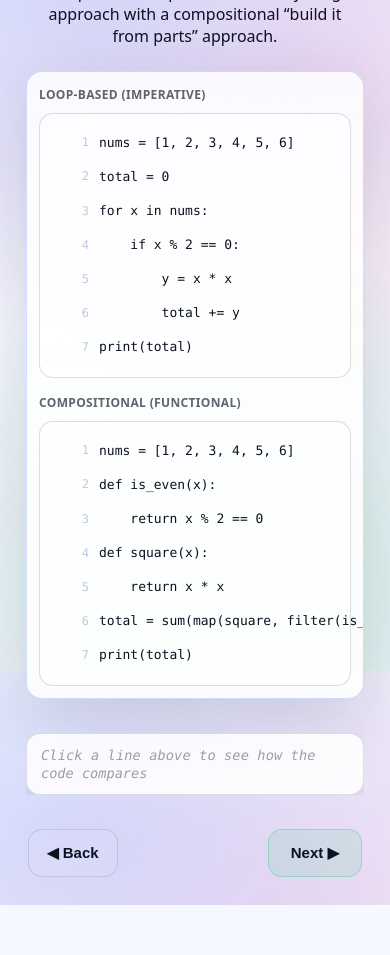
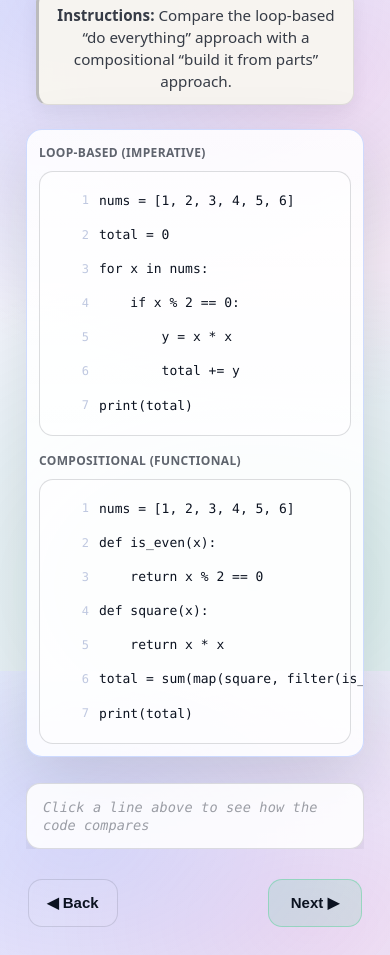
Before and after one commit to ashandoak/compositional, a plain HTML site: page page4.html in a window 390 px wide. Shown: the part 173-1128 px from the top of the page. Before the commit the page ends 1078 px from the top, so only its background shows below. Drawn offline with Linux system fonts and the light colour scheme.

Commit message:
insruction and positioning fixes

```diff
--- a/assets/style.css
+++ b/assets/style.css
@@ -955,14 +955,11 @@ body[data-page="4"] .page4-codecol{ min-width: 0; }
 
 
 /* =========================
-   PAGE 4: EXPLAINER — MATCH PAGE 2 EXACTLY
+   PAGE 4: EXPLAINER — MATCH PAGE 2 EXACTLY (NO OVERLAP)
    ========================= */
 
-body[data-page="4"] .page4-explain-wrap{
-  margin-top: -400px;
-  padding-top: 0;
-  padding-bottom: 4px;
-}
+
+
 
 body[data-page="4"] .panel.page4-explain{
   background: transparent;
@@ -992,37 +989,37 @@ body[data-page="4"] .panel.page4-explain .explain{
 
 /* Title line like Page 2 */
 body[data-page="4"] .panel.page4-explain .explain::first-line{
+
   letter-spacing: 0.01em;
 }
 
-/* Page 4 explainer — placeholder state (matches other placeholders) */
+/* Placeholder styling */
 body[data-page="4"] .panel.page4-explain .explain.placeholder{
   color: var(--muted);
   font-style: italic;
 }
 
-/* Page 4 explainer: prevent overlap on smaller viewports */
+/* Responsive: stop the pull-up on narrow layouts */
 @media (max-width: 980px){
-  body[data-page="4"] .page4-explain-wrap{
-    margin-top: 10px;     /* stop pulling upward */
-    padding-top: 0;
+  body[data-page="4"] .main.page4-grid{
+    padding-bottom: 8px;   /* remove reserved space */
   }
 
+
+
   body[data-page="4"] .panel.page4-explain{
-    max-width: 100%;      /* let it breathe on narrow screens */
+    max-width: 100%;
   }
 }
 
-/* Even tighter phones / small tablets */
-@media (max-width: 640px){
-  body[data-page="4"] .page4-explain-wrap{
-    margin-top: 12px;
+/* Short-height screens: also disable pull-up to prevent overlap */
+@media (max-height: 760px){
+  body[data-page="4"] .main.page4-grid{
+    padding-bottom: 8px;
   }
 
-  body[data-page="4"] .panel.page4-explain .explain{
-    padding: 12px 14px;
-  }
 }
+
 
 /* Page 5: challenge box inside workspace */
 body[data-page="5"] .page5-challenge{
@@ -1169,7 +1166,32 @@ body[data-page="4"] .panel.page4-explain .explain.placeholder{
   font-style: italic !important;
   line-height: 1.35 !important;
 }
+
 /* =========================
+   GLOBAL: header description callout
+   ========================= */
+
+.top p{
+  margin-top: 10px;
+  padding: 12px 14px;
+
+  background: rgba(248, 246, 240, 0.95); /* warm neutral */
+  border: 1px solid rgba(11, 18, 32, 0.10);
+  border-left: 3px solid rgba(11, 18, 32, 0.25);
+  border-radius: 12px;
+
+  color: rgba(11, 18, 32, 0.82);
+  font-size: 0.95rem;
+  line-height: 1.45;
+
+  box-shadow: 0 6px 18px rgba(11, 18, 32, 0.06);
+}
+
+
+body:is([data-page="4"]) .top p{
+  max-width: 90ch;
+
+  /* =========================
    PAGE 4: prevent explainer overlap on small viewports
    ========================= */
 
--- a/page4.html
+++ b/page4.html
@@ -11,7 +11,7 @@
   <div class="app">
     <div class="top">
       <h1>The same logic can be expressed two ways</h1>
-      <div class="sub">Compare the loop-based “do everything” approach with a compositional “build it from parts” approach.</div>
+      <p><strong>Instructions:</strong> Compare the loop-based “do everything” approach with a compositional “build it from parts” approach.</p>
     </div>
 
     <!-- Page 4 layout wrapper -->
```
Also changed, not shown: page1.html (+1 -1 lines), page2.html (+1 -1 lines), page3.html (+1 -1 lines), page5.html (+1 -3 lines).
